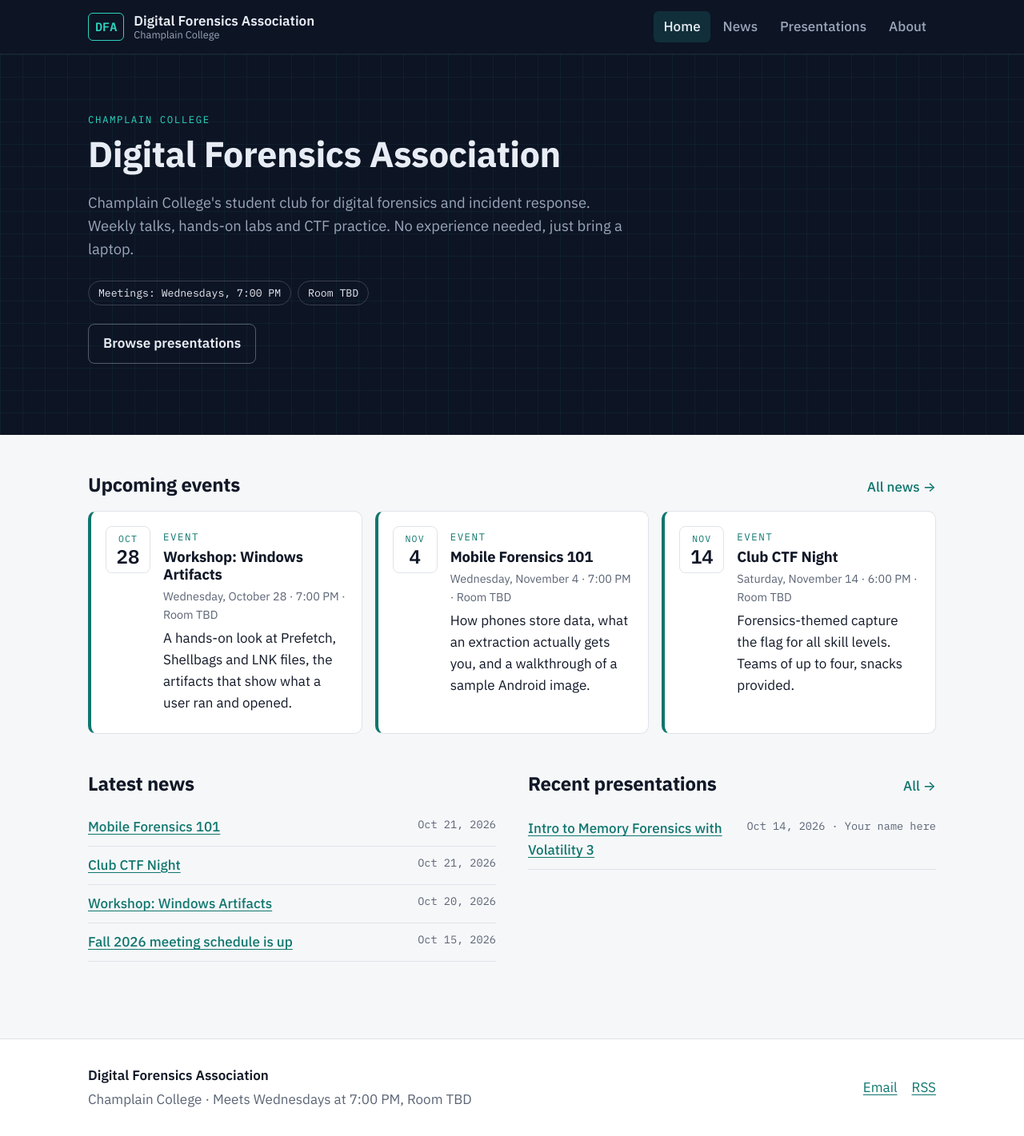
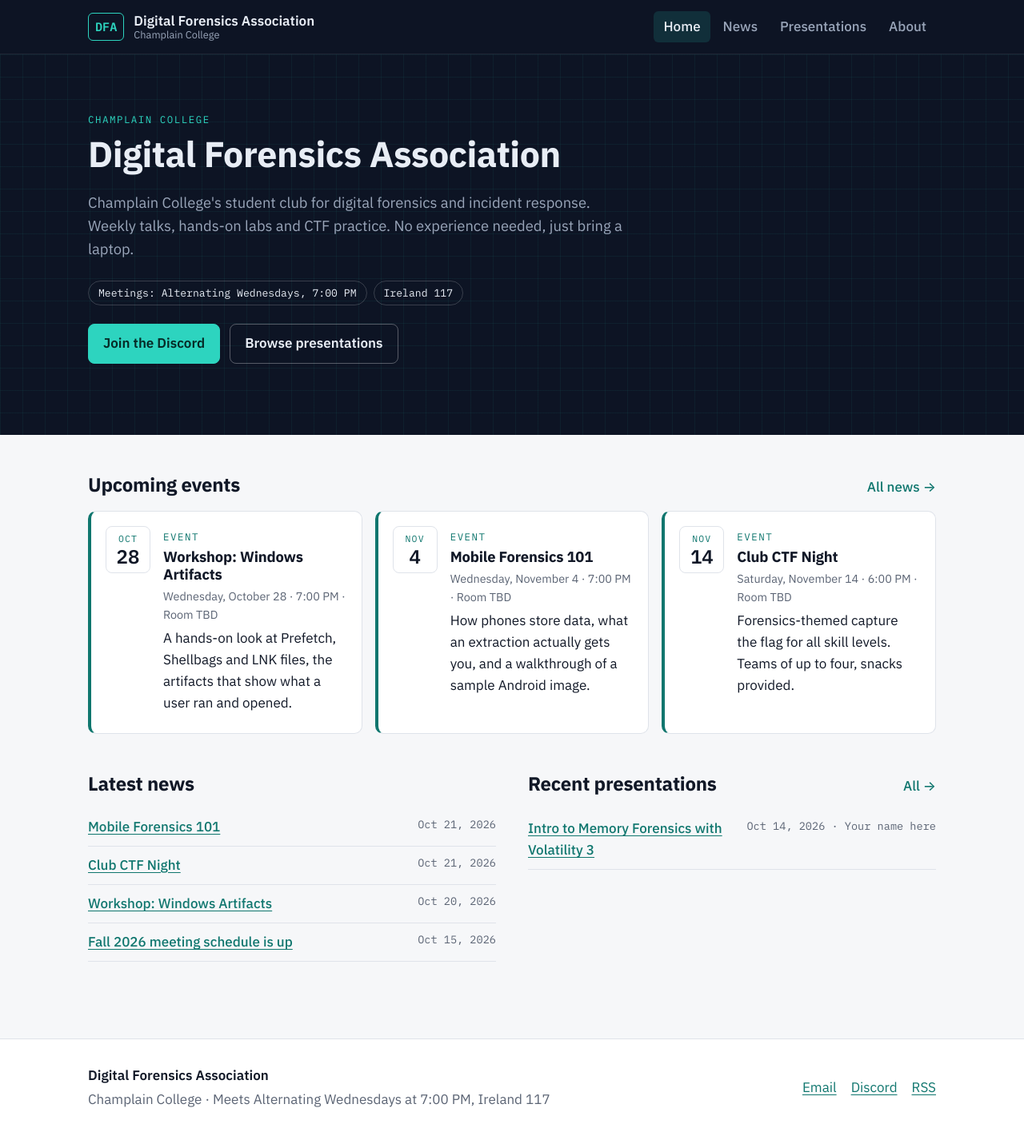
Before and after one commit to champdfa/dfa_web, a Jekyll site: the page built from index.html, in a window 1280 px wide. Shown: the whole page at 80% size. Built offline with Jekyll 4.4.1, drawn with Linux system fonts in a browser that asks for light colours.

Commit message:
Update club meeting details in configuration

```diff
--- a/_config.yml
+++ b/_config.yml
@@ -18,11 +18,11 @@
 
 # Club details shown on the home page and footer
 club:
-  meeting_day: Wednesdays
+  meeting_day: Alternating Wednesdays
   meeting_time: 7:00 PM
-  meeting_location: Room TBD
-  email: dfa@example.com
-  discord: ""      # e.g. https://discord.gg/xxxxxx
+  meeting_location: Ireland 117
+  email: dfa@champlain.edu
+  discord: "https://discord.gg/KuHXwNxp6m"      # e.g. https://discord.gg/xxxxxx
   instagram: ""    # e.g. https://instagram.com/yourclub
   linkedin: ""
   github: ""
```
